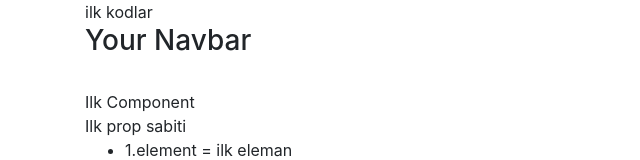
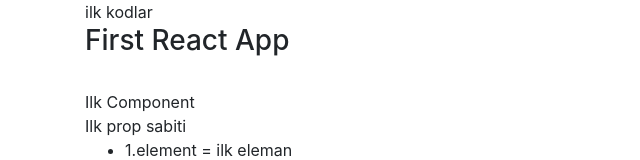
Before and after one commit to geallen/react_projects, a React (Create React App) app: page / in a window 1280 px wide. Shown: the top 160 px of the page, without its empty margins (0-640 px from the left). Built offline with nearby package versions, Linux system fonts and the light colour scheme.

Commit message:
functional components - props usage

```diff
--- a/src/App.js
+++ b/src/App.js
@@ -44,7 +44,7 @@
     <div className="container">
       ilk kodlar
       <br/>
-      <Navbar/>
+      <Navbar title="First React App"/>
       <br/>
       <FirstComponent ilkprop={prop_sabiti} ilk_list = {this.state.liste}></FirstComponent>
       <br/>
--- a/src/components/navbar.js
+++ b/src/components/navbar.js
@@ -1,9 +1,9 @@
 import React from 'react';
 
-const navbar = () => {
+const navbar = (props) => {
     return (
         <div>
-            <h3>Your Navbar</h3>
+            <h3>{props.title}</h3>
         </div>
     );
 }
```
